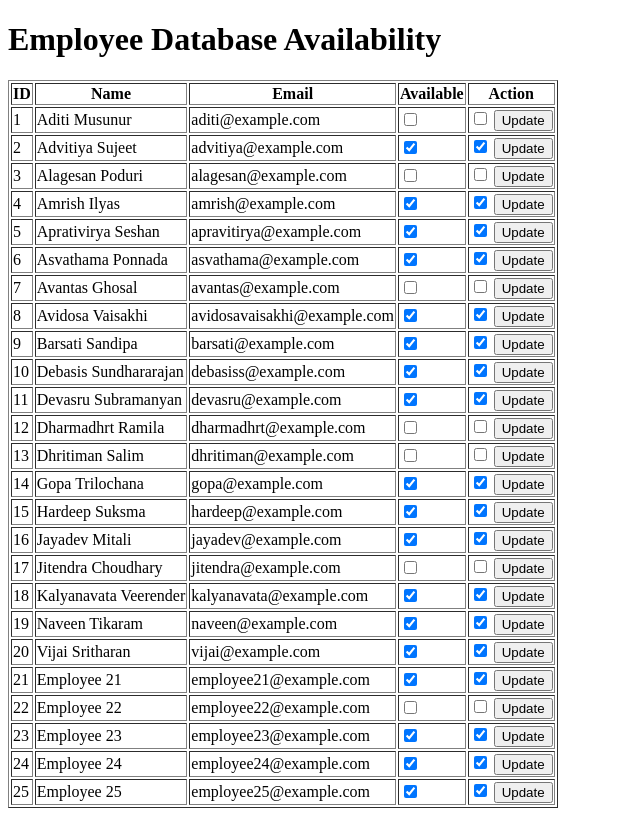
After one commit to ANUJDWIVDI/SNH08_opti_flow_, a Flask app: page /emp in a window 1280 px wide. The commit adds this page. Shown: the whole page, without its empty margins (0-640 px from the left). Run offline with Flask 3, Linux system fonts and the light colour scheme.

Commit message:
update initiate -- final stat

```diff
--- a/app.py
+++ b/app.py
@@ -1,4 +1,4 @@
-from flask import Flask, render_template, request
+from flask import Flask, render_template, request, redirect, url_for
 
 app = Flask(__name__)
 
@@ -23,5 +23,61 @@ def index():
 
     return render_template('index.html')
 
+
+
+
+
+import random
+
+# Sample employee dictionary with Indian names
+employee_dict = {
+    1: {'id': 1, 'name': 'Aditi Musunur', 'email': 'aditi@example.com', 'available': random.choice([True, False])},
+    2: {'id': 2, 'name': 'Advitiya Sujeet', 'email': 'advitiya@example.com', 'available': random.choice([True, False])},
+    3: {'id': 3, 'name': 'Alagesan Poduri', 'email': 'alagesan@example.com', 'available': random.choice([True, False])},
+    4: {'id': 4, 'name': 'Amrish Ilyas', 'email': 'amrish@example.com', 'available': random.choice([True, False])},
+    5: {'id': 5, 'name': 'Aprativirya Seshan', 'email': 'apravitirya@example.com', 'available': random.choice([True, False])},
+    6: {'id': 6, 'name': 'Asvathama Ponnada', 'email': 'asvathama@example.com', 'available': random.choice([True, False])},
+    7: {'id': 7, 'name': 'Avantas Ghosal', 'email': 'avantas@example.com', 'available': random.choice([True, False])},
+    8: {'id': 8, 'name': 'Avidosa Vaisakhi', 'email': 'avidosavaisakhi@example.com', 'available': random.choice([True, False])},
+    9: {'id': 9, 'name': 'Barsati Sandipa', 'email': 'barsati@example.com', 'available': random.choice([True, False])},
+    10: {'id': 10, 'name': 'Debasis Sundhararajan', 'email': 'debasiss@example.com', 'available': random.choice([True, False])},
+    11: {'id': 11, 'name': 'Devasru Subramanyan', 'email': 'devasru@example.com', 'available': random.choice([True, False])},
+    12: {'id': 12, 'name': 'Dharmadhrt Ramila', 'email': 'dharmadhrt@example.com', 'available': random.choice([True, False])},
+    13: {'id': 13, 'name': 'Dhritiman Salim', 'email': 'dhritiman@example.com', 'available': random.choice([True, False])},
+    14: {'id': 14, 'name': 'Gopa Trilochana', 'email': 'gopa@example.com', 'available': random.choice([True, False])},
+    15: {'id': 15, 'name': 'Hardeep Suksma', 'email': 'hardeep@example.com', 'available': random.choice([True, False])},
+    16: {'id': 16, 'name': 'Jayadev Mitali', 'email': 'jayadev@example.com', 'available': random.choice([True, False])},
+    17: {'id': 17, 'name': 'Jitendra Choudhary', 'email': 'jitendra@example.com', 'available': random.choice([True, False])},
+    18: {'id': 18, 'name': 'Kalyanavata Veerender', 'email': 'kalyanavata@example.com', 'available': random.choice([True, False])},
+    19: {'id': 19, 'name': 'Naveen Tikaram', 'email': 'naveen@example.com', 'available': random.choice([True, False])},
+    20: {'id': 20, 'name': 'Vijai Sritharan', 'email': 'vijai@example.com', 'available': random.choice([True, False])},
+    # Add 5 more employees with similar details
+    21: {'id': 21, 'name': 'Employee 21', 'email': 'employee21@example.com', 'available': random.choice([True, False])},
+    22: {'id': 22, 'name': 'Employee 22', 'email': 'employee22@example.com', 'available': random.choice([True, False])},
+    23: {'id': 23, 'name': 'Employee 23', 'email': 'employee23@example.com', 'available': random.choice([True, False])},
+    24: {'id': 24, 'name': 'Employee 24', 'email': 'employee24@example.com', 'available': random.choice([True, False])},
+    25: {'id': 25, 'name': 'Employee 25', 'email': 'employee25@example.com', 'available': random.choice([True, False])},
+}
+
+print(employee_dict)
+
+@app.route('/emp', methods=['GET', 'POST'])
+def emp():
+    return render_template('employee_db.html', employees=employee_dict.values())
+
+@app.route('/update_employee/<int:employee_id>', methods=['POST'])
+def update_employee(employee_id):
+    if request.method == 'POST':
+        print(f"Received POST request for employee {employee_id}")
+        print(f"Form data: {request.form}")
+        # Update the 'available' status in the employee_dict
+        employee_dict[employee_id]['available'] = bool(request.form.get('available'))
+        # You can perform any additional logic or database updates here
+
+    # Pass the updated employee dictionary to the template
+    return render_template('employee_db.html', employees=employee_dict.values())
+
+
+
 if __name__ == '__main__':
     app.run(debug=True)
--- /dev/null
+++ b/templates/employee_db.html
@@ -0,0 +1,41 @@
+<!DOCTYPE html>
+<html lang="en">
+<head>
+    <meta charset="UTF-8">
+    <meta http-equiv="X-UA-Compatible" content="IE=edge">
+    <meta name="viewport" content="width=device-width, initial-scale=1.0">
+    <title>Employee Database</title>
+</head>
+<body>
+    <h1>Employee Database Availability</h1>
+
+    <table border="1">
+        <tr>
+            <th>ID</th>
+            <th>Name</th>
+            <th>Email</th>
+            <th>Available</th>
+            <th>Action</th>
+        </tr>
+        {% for employee in employees %}
+        <tr>
+            <td>{{ employee['id'] }}</td>
+            <td>{{ employee['name'] }}</td>
+            <td>{{ employee['email'] }}</td>
+            <td>
+                <form method="post" action="{{ url_for('update_employee', employee_id=employee['id']) }}">
+                    <input type="checkbox" name="available" {% if employee['available'] %}checked{% endif %}>
+                </form>
+            </td>
+<td>
+    <form method="post" action="{{ url_for('update_employee', employee_id=employee['id']) }}">
+        <input type="checkbox" name="available" {% if employee['available'] %}checked{% endif %}>
+        <button type="submit">Update</button>
+    </form>
+</td>
+
+       </tr>
+        {% endfor %}
+    </table>
+</body>
+</html>
--- a/templates/result.html
+++ b/templates/result.html
@@ -120,7 +120,7 @@
         <div class="header">
             <h1>Result Page</h1>
             <h2>Total Time: {{ total_time }} minutes</h2>
-        </div>
+<a href="/emp"><button>Employee Dashboard</button></a>        </div>
 
         <div class="result-section">
             <h3>Input Values:</h3>
```
